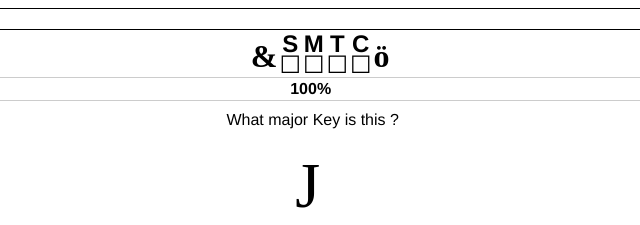
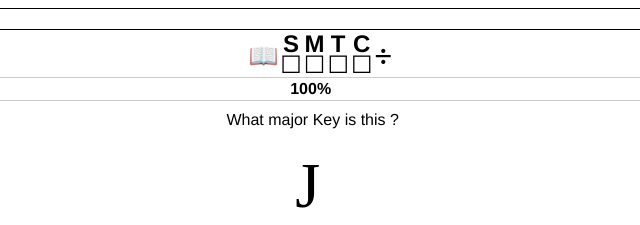
Before and after one commit to OrganizerRo/syndactl, a plain HTML site: page index.html in a window 1280 px wide. Both pictures are taken after a click on the element 635 px from the left and 108 px from the top of the page. Shown: the top 225 px of the page, 315-955 px from the left. Drawn offline with Linux system fonts and the light colour scheme.

Commit message:
Updated for windings

```diff
--- a/app.css
+++ b/app.css
@@ -6,7 +6,6 @@ html ,body{
 }
 .textcheck {
 	font-size: 1.5em;
-	font-family: WingDings;
 	cursor: pointer;
 }
 #imagediv{
--- a/index.html
+++ b/index.html
@@ -27,8 +27,8 @@
 	<table class="quizoptiontable">
 			<tr>
 				<th rowspan="2">
-					<div id="imgzoom"  class="wingdtextbutton" ng-click="btnHome_OnClick()">
-						&#x0026;
+					<div id="imgzoom"  class="wingdtextbutton" style="font-size: 1.5em;" ng-click="btnHome_OnClick()">
+						&#x1f4d6;
 					</div>
 				</th>
 				<th>
@@ -45,7 +45,7 @@
 				</th>
 				<th rowspan="2">
 					<div id="imgzoom"  class="wingdtextbutton" onclick="quizApp.ImageZoom_OnClick()">
-						&#x00F6;
+						&#x00f7;
 					</div>
 				</th>
 			</tr>
```
